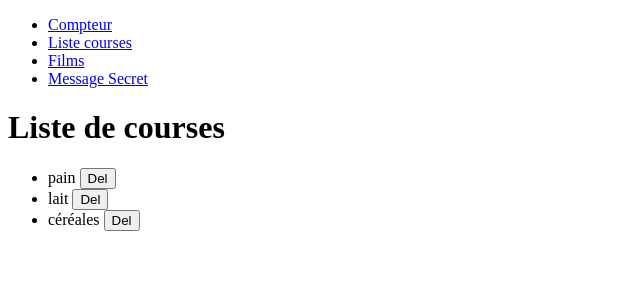
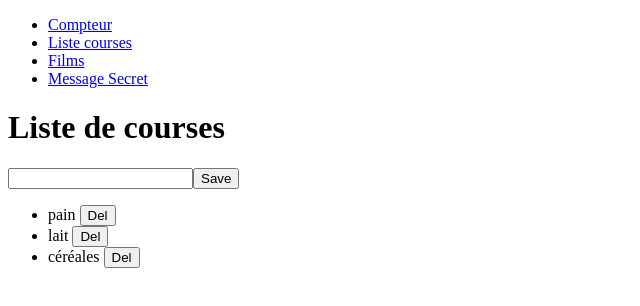
Before and after one commit to Thaisrr/booster-vue-exo, a Vue app: page /courses in a window 1280 px wide. Shown: the top 306 px of the page, without its empty margins (0-640 px from the left). Built offline with nearby package versions, Linux system fonts and the light colour scheme.

Commit message:
corrigé router +  secret message

```diff
--- a/src/pages/ListeComponent.vue
+++ b/src/pages/ListeComponent.vue
@@ -5,10 +5,21 @@
   function removeItem(index) {
     courses.value.splice(index, 1);
   }
+
+  let element = '';
+  function addItem() {
+    courses.value.push(element);
+    element = '';
+  }
 </script>
 
 <template>
   <h1>Liste de courses</h1>
+
+  <form @submit.prevent="addItem()">
+    <input v-model="element" />
+    <button>Save</button>
+  </form>
 
   <p v-if="courses.length === 0">Aucune course à afficher</p>
   <ul v-else>
```
